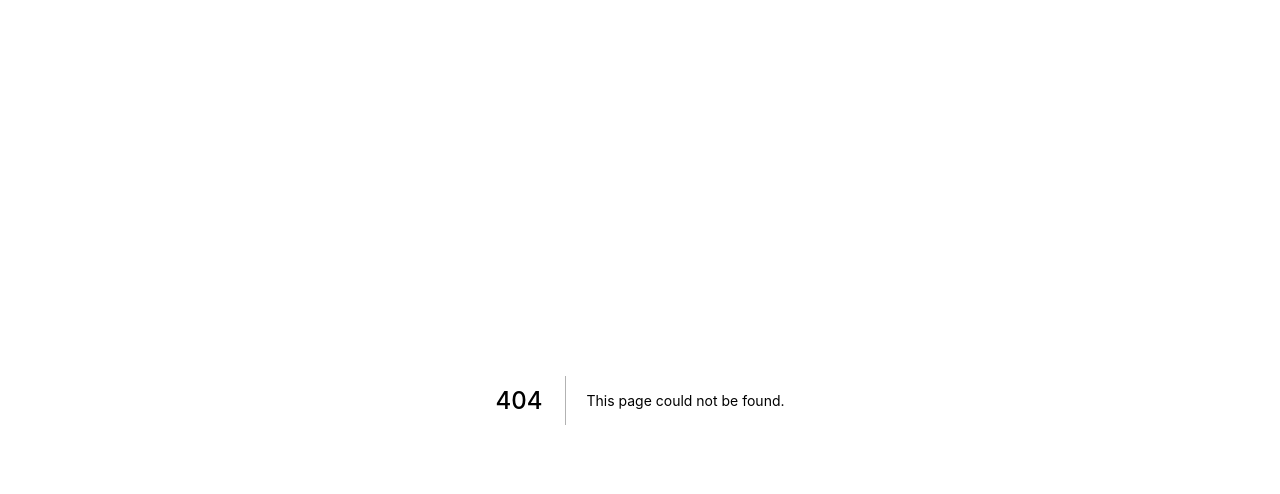
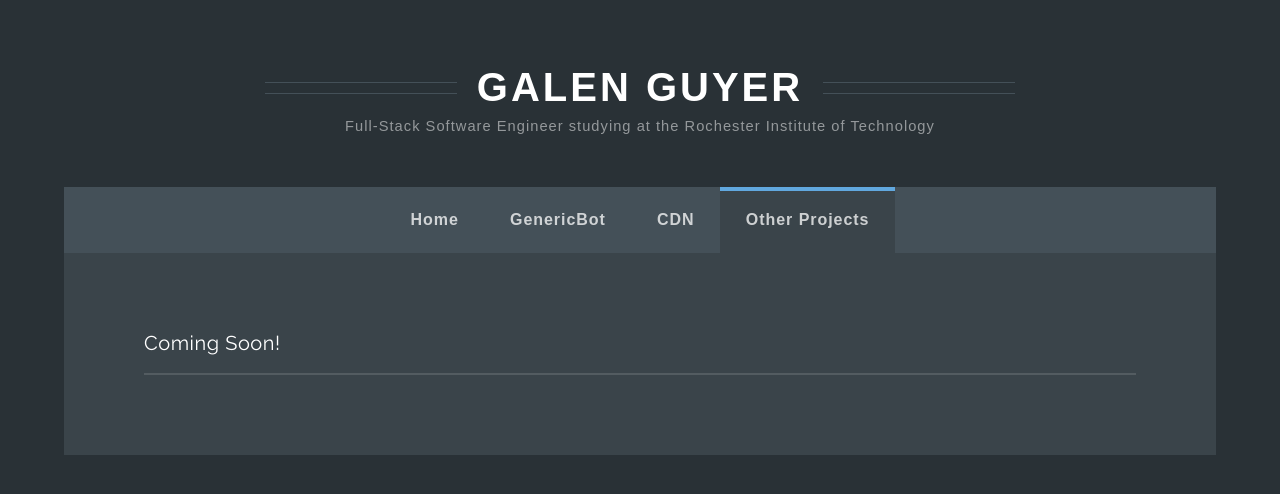
Before and after one commit to galenguyer/personal-site-next, a Next.js app: page /projects in a window 1280 px wide. Before the commit this address had no page. Shown: the top 494 px of the page. Built offline with nearby package versions, Linux system fonts and the light colour scheme.

Commit message:
Add projects page so all my links work

```diff
--- /dev/null
+++ b/pages/projects.js
@@ -0,0 +1,13 @@
+import Header from '../components/header';
+import styles from '../styles/project.module.css';
+
+export default () => {
+    return (
+        <div id='container'>
+            <Header />
+            <div id='body' className={styles.container}>
+                <h3 className={styles.header}>Coming Soon!</h3>
+            </div>
+        </div>
+    )
+}
```
